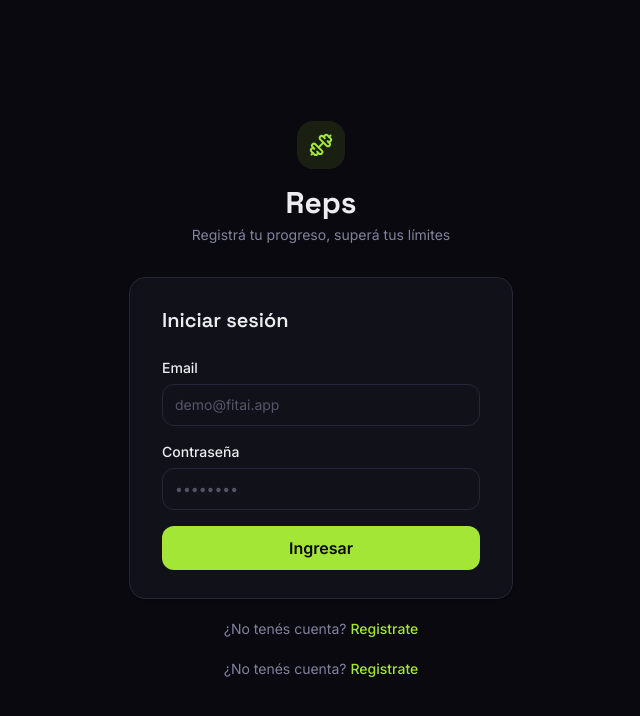
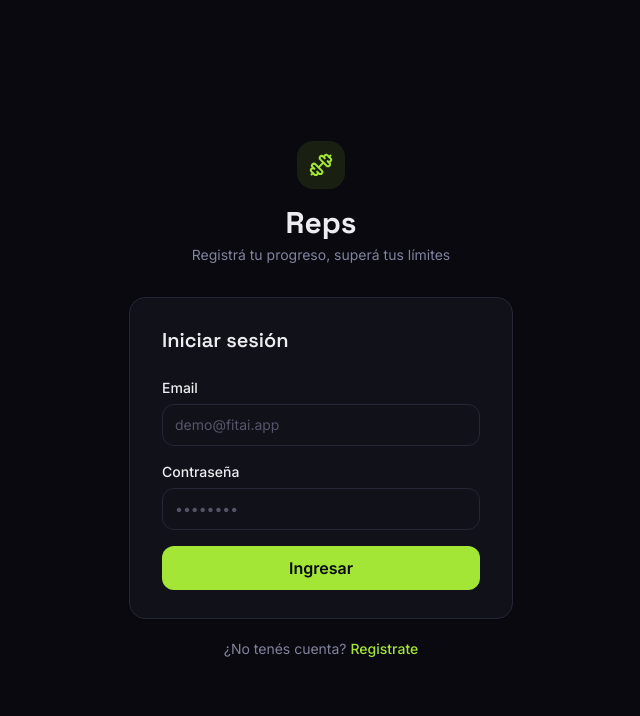
Before and after one commit to Emape-g/reps, a React (Vite) app in the folder client/: page /login in a window 1280 px wide. Shown: the top 716 px of the page, without its empty margins (319-959 px from the left). Built offline with nearby package versions, Linux system fonts and the light colour scheme; no server answers.

Commit message:
fix: quitar enlace Registrate duplicado en login

```diff
--- a/client/src/pages/Login.tsx
+++ b/client/src/pages/Login.tsx
@@ -85,14 +85,6 @@ export default function Login() {
             Registrate
           </Link>
         </p>
-
-
-        <p className="text-center text-sm text-muted mt-5">
-          ¿No tenés cuenta?{' '}
-          <Link to="/register" className="text-primary font-medium hover:underline">
-            Registrate
-          </Link>
-        </p>
       </div>
     </div>
   )
```
